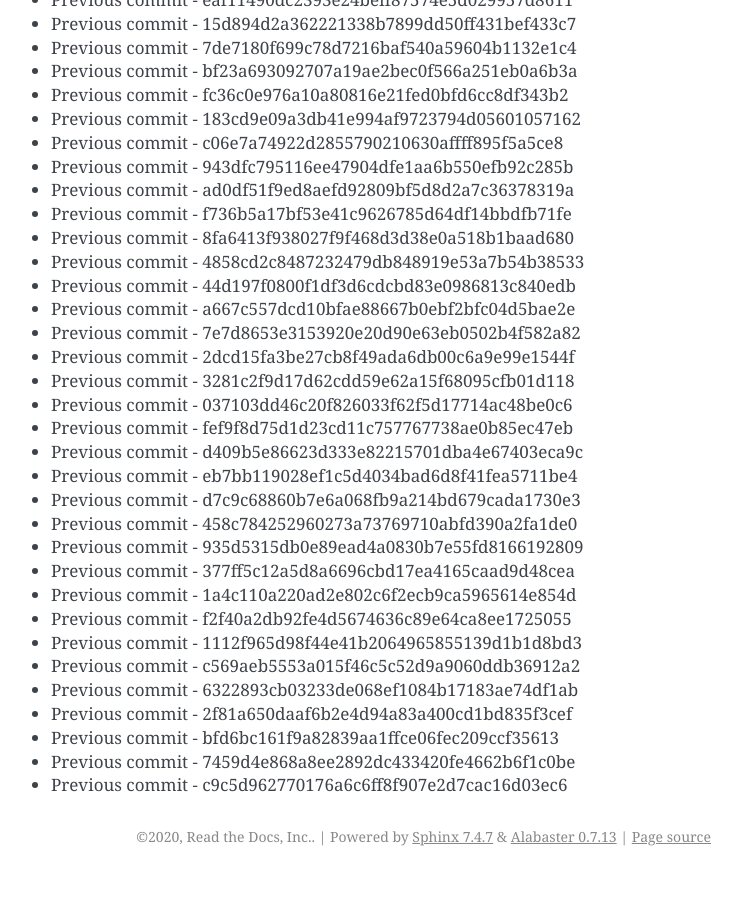
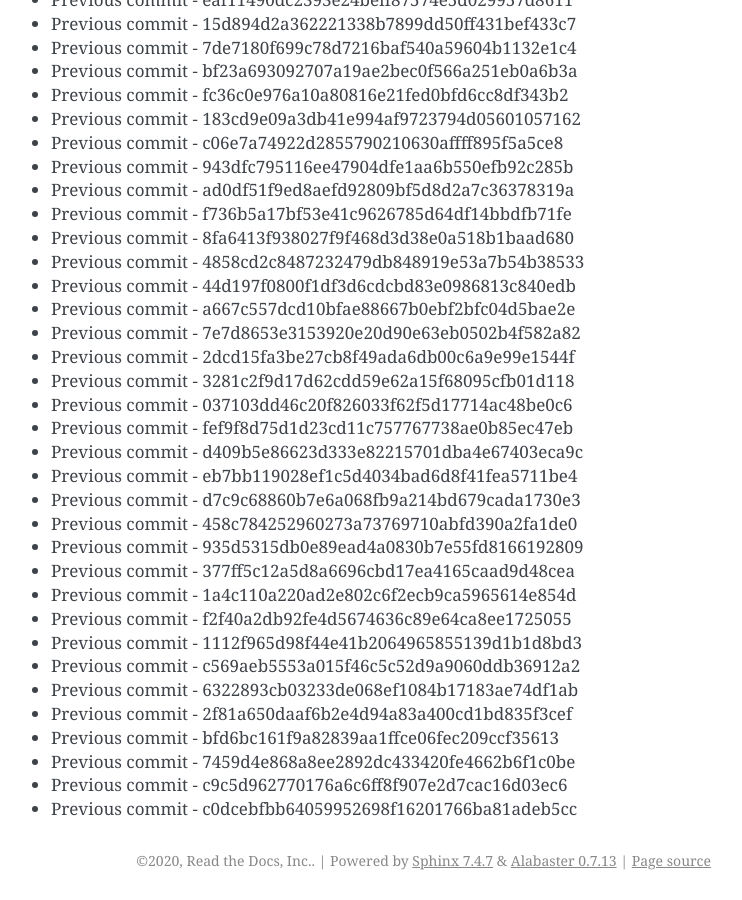
Before and after one commit to readthedocs/rtd-git-stresstest, a Sphinx documentation site: the page built from docs/updates.rst, in a window 1280 px wide and 900 px high, scrolled down 101459 px. Shown: the whole window, without its empty margins (399-1141 px from the left). Built offline with Sphinx 7.4.7, drawn with Linux system fonts in a browser that asks for light colours; before the commit the page ends 102335 px from its top, so only the background shows below that.

Commit message:
Generating commit from previous: c0dcebfbb64059952698f16201766ba81adeb5cc

```diff
--- a/docs/updates.rst
+++ b/docs/updates.rst
@@ -4295,3 +4295,4 @@ It can be tested for any performance characteristics.
 * Previous commit - bfd6bc161f9a82839aa1ffce06fec209ccf35613
 * Previous commit - 7459d4e868a8ee2892dc433420fe4662b6f1c0be
 * Previous commit - c9c5d962770176a6c6ff8f907e2d7cac16d03ec6
+* Previous commit - c0dcebfbb64059952698f16201766ba81adeb5cc
```
